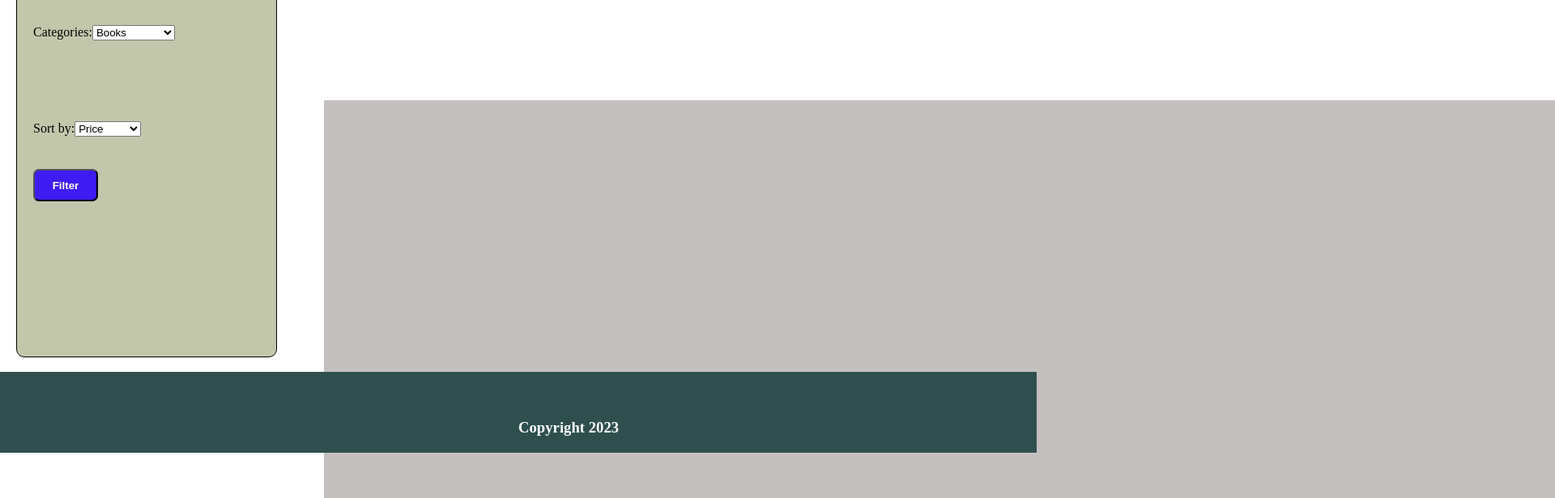
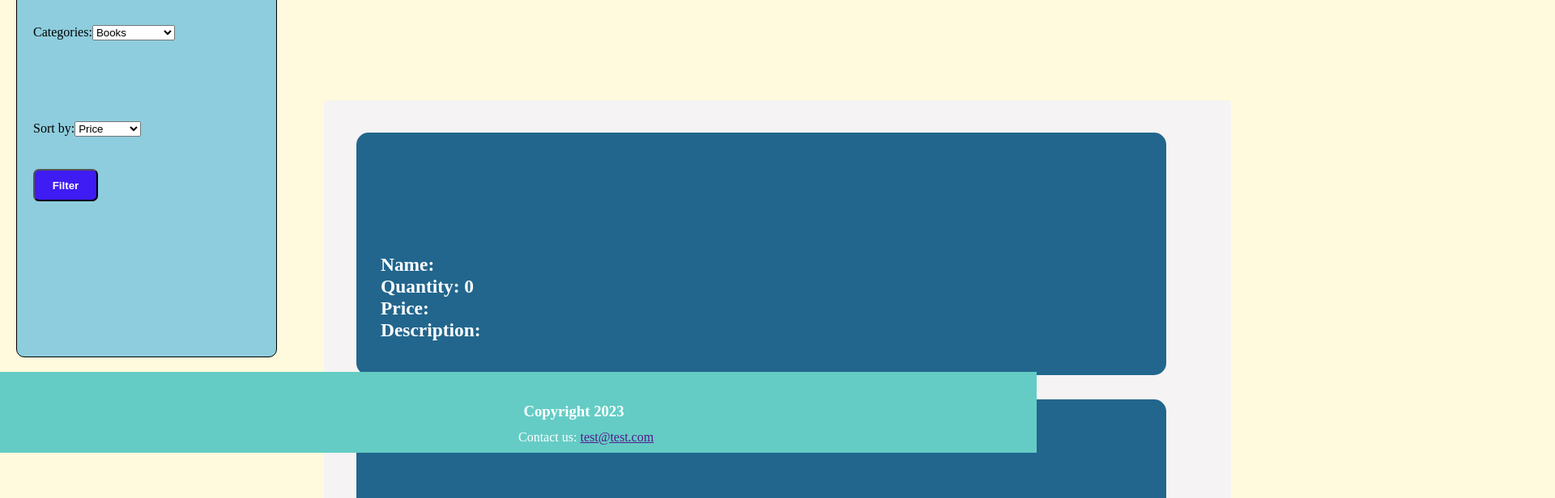
Before and after one commit to Starlightdoto/online-shop, a React (Create React App) app: page / in a window 1280 px wide. Shown: the part 240-856 px from the top of the page at 81% size, 1920 px wide, since content can reach past the window. Built offline with nearby package versions, Linux system fonts and the light colour scheme; the HTML template or start-up script is replaced by a standard one.

Commit message:
updated design added product grid prepared product item component to map data

```diff
--- a/package.json
+++ b/package.json
@@ -3,6 +3,9 @@
   "version": "0.1.0",
   "private": true,
   "dependencies": {
+    "@emotion/react": "^11.11.1",
+    "@emotion/styled": "^11.11.0",
+    "@mui/icons-material": "^5.14.8",
     "@testing-library/jest-dom": "^5.17.0",
     "@testing-library/react": "^13.4.0",
     "@testing-library/user-event": "^13.5.0",
@@ -10,6 +13,7 @@
     "@types/node": "^16.18.48",
     "@types/react": "^18.2.21",
     "@types/react-dom": "^18.2.7",
+    "axios": "^1.5.0",
     "react": "^18.2.0",
     "react-dom": "^18.2.0",
     "react-scripts": "5.0.1",
--- a/src/App.tsx
+++ b/src/App.tsx
@@ -9,14 +9,14 @@ import ProductList from "./components/ProductList";
 function App() {
     const [results, setResults] = useState<string>('0')
 
-
+    const products = [1,2,3,4,5,6,7,8,9,10, 12, 13];
 
     return (
       <div className="App">
           <Navbar />
           <Sidebar />
           <ResultHeader searchResultsCount={results}  />
-          <ProductList />
+          <ProductList products={products}/>
           <Footer />
        </div>
     );
--- a/src/components/Footer.tsx
+++ b/src/components/Footer.tsx
@@ -8,6 +8,7 @@ const Footer:FC<FooterProps> = (props) => {
     return (
         <footer className={"footer"}>
             <h3>Copyright 2023</h3>
+            <p>Contact us: <a href="">test@test.com</a></p>
         </footer>
     );
 };
--- a/src/components/Navbar.tsx
+++ b/src/components/Navbar.tsx
@@ -3,6 +3,8 @@ import { Button } from "./ui-components/Button";
 import SearchInput from "./ui-components/SearchInput";
 import searchInput from "./ui-components/SearchInput";
 // import myImage from "../assets/shop-logo.jpg";
+import ShoppingCartIcon from '@mui/icons-material/ShoppingCart';
+import ProfileIcon from '@mui/icons-material/PersonOutline';
 
 
 interface NavbarProps {
@@ -22,12 +24,12 @@ export const Navbar:FC<NavbarProps> = (props) => {
 
             <div className={"midBox"}>
                 <SearchInput  />
-                <Button   className={"default"} buttonText={"Search"}/>
+                <Button className={"default"}>Search</Button>
             </div>
 
             <div className={"rightBox"}>
-                <Button className={"default"} buttonText={"Cart"}/>
-                <Button className={"default"} buttonText={"My Profile"}/>
+                <Button className={"default"}><ShoppingCartIcon /></Button>
+                <Button className={"default"}><ProfileIcon /></Button>
             </div>
         </nav>
     </div>
--- /dev/null
+++ b/src/components/ProductItem.tsx
@@ -0,0 +1,22 @@
+import React, {FC} from 'react';
+
+interface ProductItemProps {
+    name?: string,
+    quantity?: number,
+    price?: number,
+    description?: string,
+}
+
+const ProductItem:FC<ProductItemProps> = (props) => {
+    const {name, quantity = 0, price, description} = props;
+    return (
+        <div className={"productItem"}>
+            <h3>Name:{name}</h3>
+            <h3>Quantity: {quantity}</h3>
+            <h3>Price: {price}</h3>
+            <h3>Description: {description}</h3>
+        </div>
+    );
+};
+
+export default ProductItem;
--- a/src/components/ProductList.tsx
+++ b/src/components/ProductList.tsx
@@ -1,14 +1,17 @@
 import React, {FC} from 'react';
+import ProductItem from "./ProductItem";
 
 
 interface ProductListProps {
-
+    products: number[],
 }
 
-const ProductList:FC<ProductListProps> = (props) => {
+const ProductList:FC<ProductListProps> = ({products}) => {
     return (
         <div className={"productList"}>
-
+            {products.map((product) => {
+                return <ProductItem />
+            })}
         </div>
     );
 };
--- a/src/components/ui-components/Button.tsx
+++ b/src/components/ui-components/Button.tsx
@@ -7,10 +7,12 @@ interface ButtonProps {
     onClick?,
 }
 
-export const Button:FC<ButtonProps> = ({className, buttonText, onClick}) => {
+export const Button = (props:any) => {
+    const {className, buttonText, onClick} = props;
     return (
     <button onClick={onClick} className={`${className}-button`}>
         {buttonText}
+        {props.children}
     </button>
     )
 };
--- a/src/index.css
+++ b/src/index.css
@@ -1,6 +1,10 @@
 * {
     margin: 0;
     padding: 0;
+}
+
+body {
+    background: #FFFADD;
 }
 
 .App{
@@ -9,7 +13,7 @@
 }
 
 .mainNavbar {
-    background-color: rgb(203, 226, 49);
+    background-color: #FFCC70;
     height: 60px;
     width: 230%;
     padding: 5px;
@@ -30,7 +34,7 @@
     height: 50px;
     font-size: 30px;
     font-weight: bold;
-    font-style: italic;
+    font-style: oblique;
     padding-bottom: 10px;
     vertical-align: 18px;
 }
@@ -74,7 +78,7 @@
     position: absolute;
     width: 300px;
     height: 500px;
-    background-color: rgb(194, 199, 171);
+    background-color: #8ECDDD;
     padding: 10px;
     margin-top: 80px;
     margin-left: 20px;
@@ -96,7 +100,7 @@
 }
 
 .footer{
-    background: darkslategrey;
+    background: #64CCC5;
     height: 100px;
     width: 100%;
     position: fixed;
@@ -108,15 +112,52 @@
 .footer h3 {
     color: white;
     position: fixed;
-    bottom: 20px;
+    bottom: 40px;
+    left: 50.5%;
+}
+
+.footer p {
+    color: white;
+    position: fixed;
+    bottom: 10px;
     left: 50%;
 }
 
+
 .productList {
-    width: 1600px;
-    height: 1200px;
+    width: 1100px;
+    height: 100%;
     position: relative;
-    background: #c4bfbf;
+    background: #f5f3f3;
     left: 50%;
     top: 200px;
+    border-radius: 5px;
+    padding: 10px;
+    margin-bottom: 350px;
 }
+
+.productItem {
+    display: block;
+    /*position: relative;*/
+    width: 1000px;
+    height: 300px;
+    background: #22668D;
+    margin: 30px;
+    font-size: 20px;
+    color: #ffffff;
+    border-radius: 15px;
+}
+
+.productItem * {
+    position: relative;
+    top: 150px;
+    left: 30px;
+    overflow: hidden;
+}
+
+.mui-button-icon {
+    border-radius: 7px;
+    color:white;
+    font-weight: bold;
+    cursor: pointer;
+}
```
Also changed, not shown: 1 other file (tests, documents, lock files or other folders).
